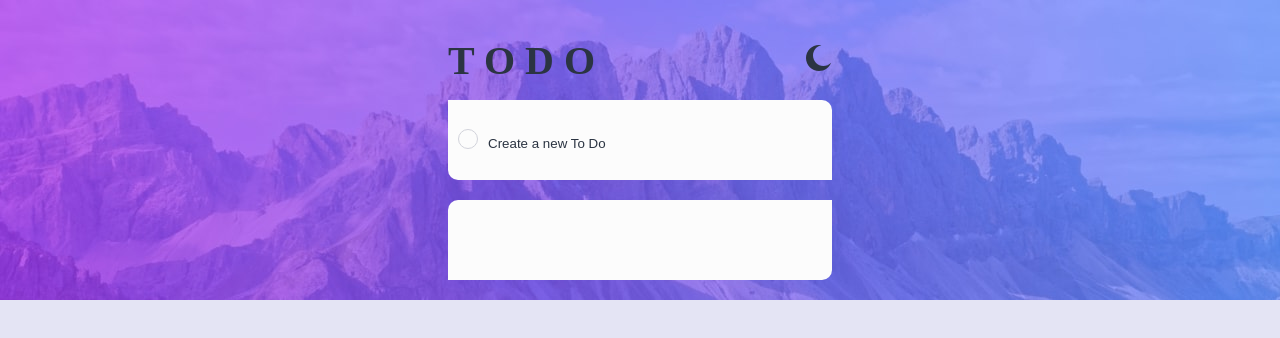
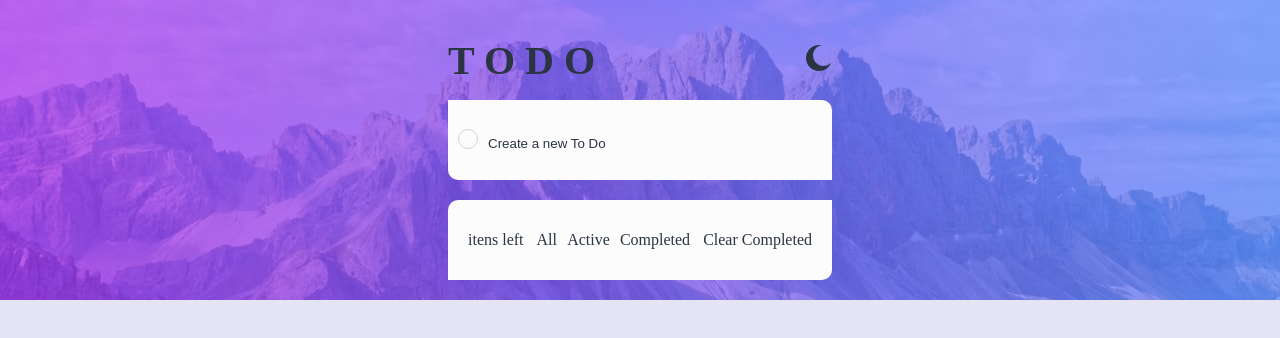
Before and after one commit to Tcheagow/ToDo-Website, a React (Create React App) app: page / in a window 1280 px wide. Shown: the top 338 px of the page. Built offline with nearby package versions, Linux system fonts and the light colour scheme.

Commit message:
add functionalities

```diff
--- a/src/components/divMain/divToDo/DivToDo.jsx
+++ b/src/components/divMain/divToDo/DivToDo.jsx
@@ -1,4 +1,5 @@
 import React from "react";
+import DivFunctionalities from "./divFunctionalities/DivFunctionalities";
 
 import { ContainerToDo } from './DivToDoStyles';
 
@@ -26,6 +27,7 @@ export default function DivCreateToDo(props){
 
     return(
         <ContainerToDo className="backColor">
+            <DivFunctionalities/>
             {addToDoInList()}
         </ContainerToDo>
     );
--- a/src/components/divMain/divToDo/DivToDoStyles.js
+++ b/src/components/divMain/divToDo/DivToDoStyles.js
@@ -1,7 +1,7 @@
 import styled from 'styled-components';
 
 export const ContainerToDo = styled.div`
-
+    width: auto;
     height: 10vh;
     max-height: calc(70vh - 15vh - 40px);
 
--- a/src/components/divMain/divToDo/divFunctionalities/DivFunctionalities.jsx
+++ b/src/components/divMain/divToDo/divFunctionalities/DivFunctionalities.jsx
@@ -1,12 +1,15 @@
 import React from "react";
+import DivOptionShowToDo from "./showToDo/DivOptionShowToDo";
 
 import { ContainerFunctionalities } from './DivFunctionalitiesStyles';
 
-export default function DivCreateToDo(){
+export default function DivFunctionalities(){
 
     return(
-        <ContainerFunctionalities className="backColor">
-
+        <ContainerFunctionalities>
+            <p>itens left</p>
+            <DivOptionShowToDo/>
+            <p>Clear Completed</p>
         </ContainerFunctionalities>
     );
 }
--- a/src/components/divMain/divToDo/divFunctionalities/DivFunctionalitiesStyles.js
+++ b/src/components/divMain/divToDo/divFunctionalities/DivFunctionalitiesStyles.js
@@ -2,5 +2,13 @@ import styled from 'styled-components';
 
 export const ContainerFunctionalities = styled.div`
     height: 10vh;
+    width: calc(30vw - 40px);
 
+    display: flex;
+    flex-direction: row;
+
+    justify-content: space-between;
+    align-items: center;
+
+    margin-left: 20px;
 `;
--- /dev/null
+++ b/src/components/divMain/divToDo/divFunctionalities/showToDo/DivOptionShowToDo.jsx
@@ -0,0 +1,14 @@
+import React from "react";
+
+import { ContainerOptionShowToDo } from './DivOptionShowToDoStyles';
+
+export default function DivOptionShowToDo(){
+
+    return(
+        <ContainerOptionShowToDo>
+            <p>All</p>
+            <p>Active</p>
+            <p>Completed</p>
+        </ContainerOptionShowToDo>
+    );
+}
--- /dev/null
+++ b/src/components/divMain/divToDo/divFunctionalities/showToDo/DivOptionShowToDoStyles.js
@@ -0,0 +1,10 @@
+import styled from 'styled-components';
+
+export const ContainerOptionShowToDo = styled.div`
+    display: flex;
+    flex-direction: row;
+
+    justify-content: space-between;
+
+    width: 12vw;
+`;
```
